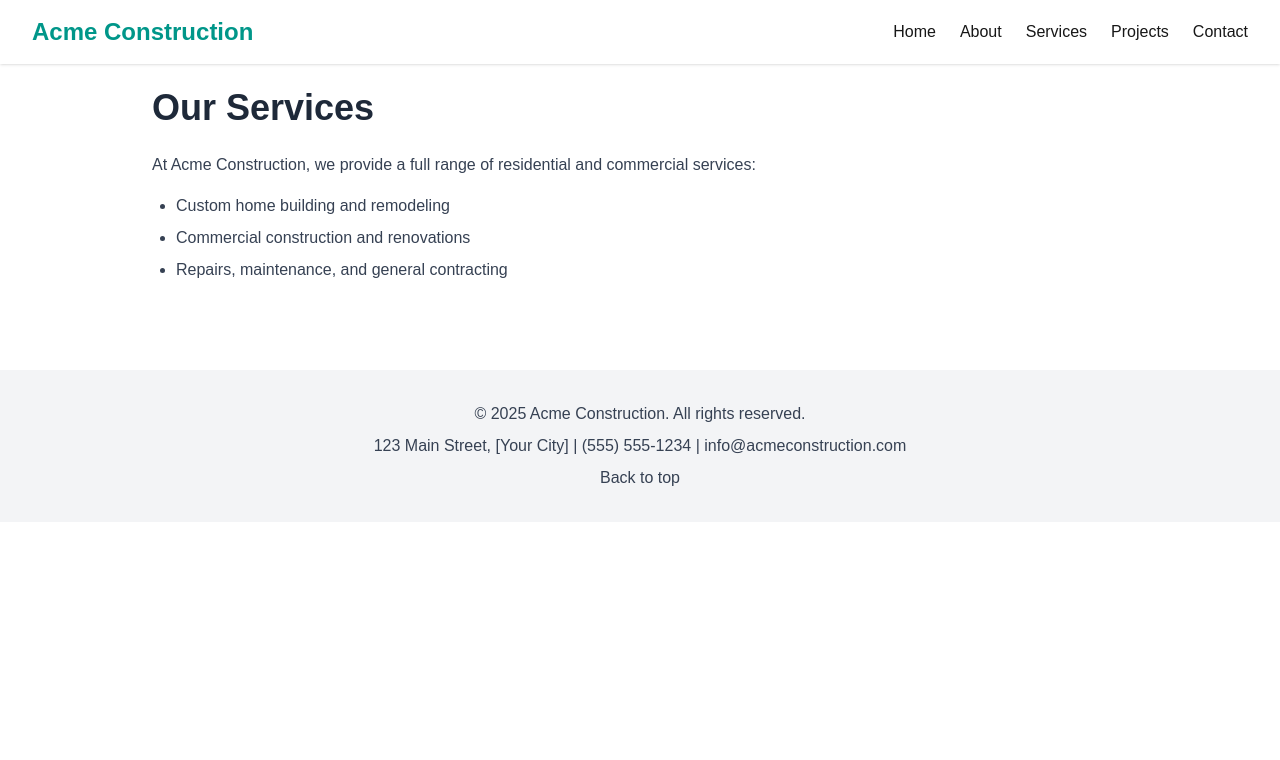
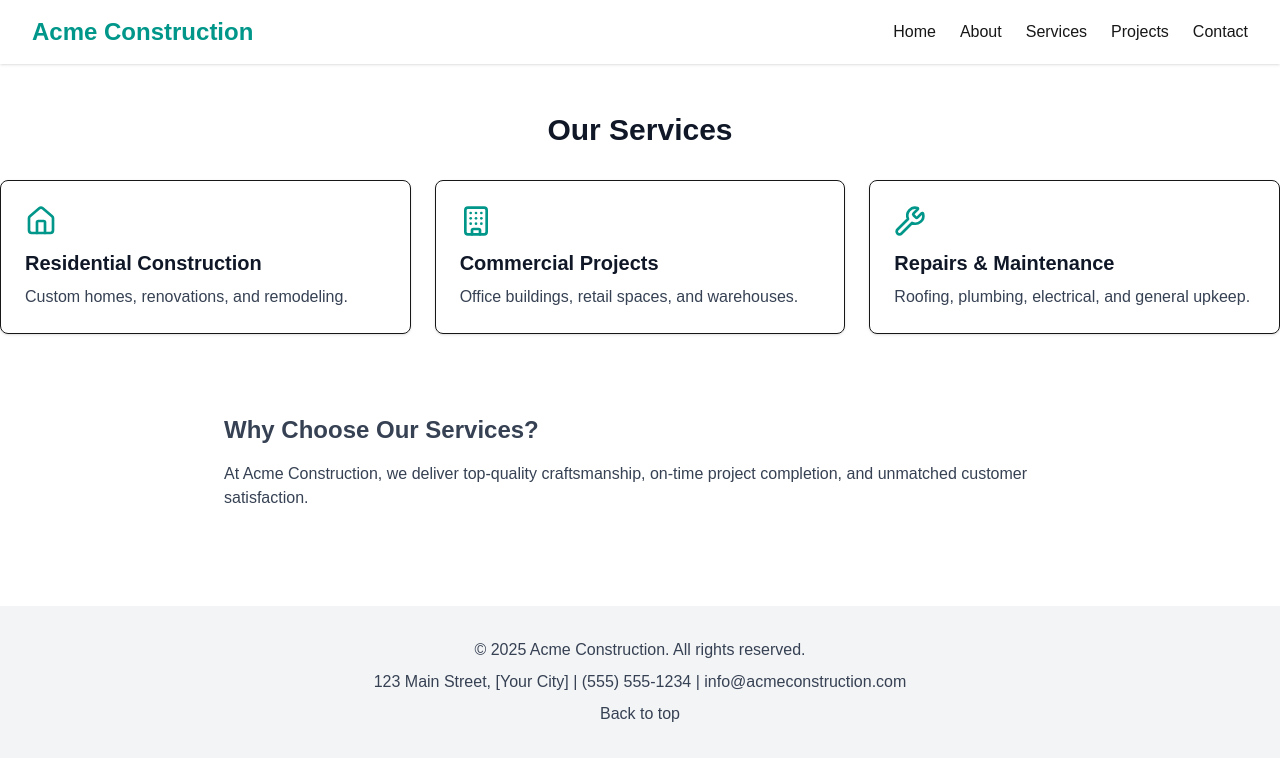
Before and after one commit to jjoynergnd/construction-website, a Next.js app: page /Services in a window 1280 px wide. Shown: the top 760 px of the page. Built offline with nearby package versions, Linux system fonts and the light colour scheme.

Commit message:
Add services and projects pages

```diff
--- a/app/Projects/page.js
+++ b/app/Projects/page.js
@@ -1,11 +1,21 @@
+// app/projects/page.js
+import Projects from "../../components/Projects";
+
 export default function ProjectsPage() {
   return (
-    <main className="max-w-5xl mx-auto p-6">
-      <h1 className="text-4xl font-bold mb-6 text-gray-800">Our Projects</h1>
-      <p className="text-gray-700 leading-relaxed">
-        Take a look at some of our featured construction projects.
-        From custom homes to commercial spaces, our portfolio highlights quality and attention to detail.
-      </p>
+    <main>
+      {/* Reuse the Projects component */}
+      <Projects />
+
+      {/* Extra placeholder for expansion */}
+      <section className="max-w-4xl mx-auto p-8 text-gray-700">
+        <h2 className="text-2xl font-bold mb-4">Featured Projects</h2>
+        <p>
+          Browse some of our most successful construction and renovation
+          projects. Each project demonstrates our commitment to detail and
+          quality.
+        </p>
+      </section>
     </main>
   );
 }
--- a/app/Services/page.js
+++ b/app/Services/page.js
@@ -1,15 +1,20 @@
+// app/services/page.js
+import Services from "../../components/Services";
+
 export default function ServicesPage() {
   return (
-    <main className="max-w-5xl mx-auto p-6">
-      <h1 className="text-4xl font-bold mb-6 text-gray-800">Our Services</h1>
-      <p className="text-gray-700 leading-relaxed mb-4">
-        At Acme Construction, we provide a full range of residential and commercial services:
-      </p>
-      <ul className="list-disc pl-6 text-gray-700 space-y-2">
-        <li>Custom home building and remodeling</li>
-        <li>Commercial construction and renovations</li>
-        <li>Repairs, maintenance, and general contracting</li>
-      </ul>
+    <main>
+      {/* Reuse the Services component so styling stays consistent */}
+      <Services />
+
+      {/* Extra placeholder so you can expand later */}
+      <section className="max-w-4xl mx-auto p-8 text-gray-700">
+        <h2 className="text-2xl font-bold mb-4">Why Choose Our Services?</h2>
+        <p>
+          At Acme Construction, we deliver top-quality craftsmanship, on-time
+          project completion, and unmatched customer satisfaction.
+        </p>
+      </section>
     </main>
   );
 }
```
